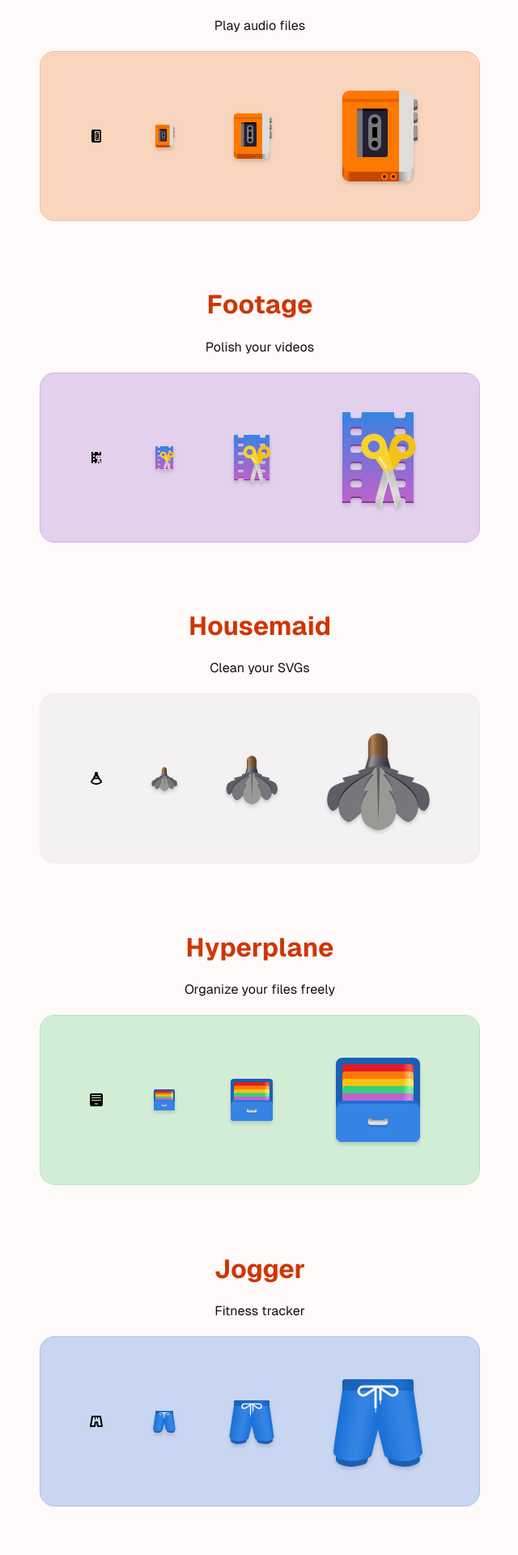
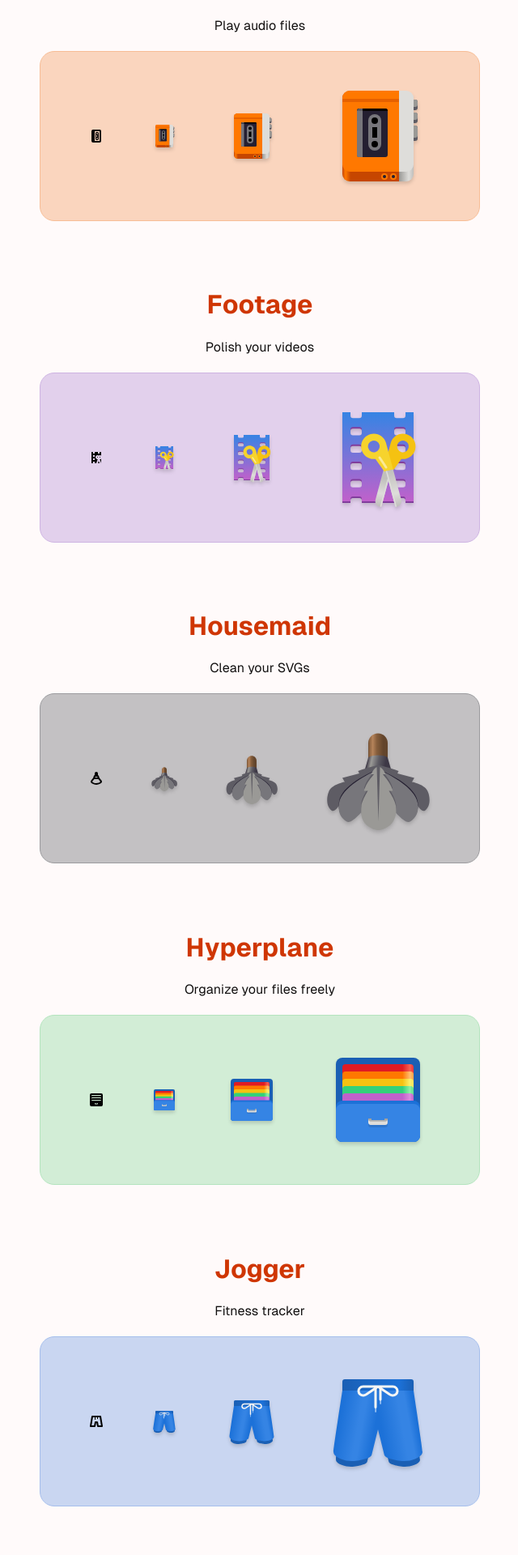
Before and after one commit to kra-mo/kramo.page, a Jekyll site: the page built from app-icon-design/index.html, in a window 1280 px wide. Shown: the part 956-2876 px from the top of the page at 81% size, without its empty margins (319-959 px from the left). Built offline with Jekyll 4.4.1, drawn with Linux system fonts in a browser that asks for light colours.

Commit message:
Use dark color for Housemaid

```diff
--- a/_data/apps.yml
+++ b/_data/apps.yml
@@ -22,7 +22,7 @@
 - name: Housemaid
   url: https://gitlab.gnome.org/World/housemaid
   desc: Clean your SVGs
-  color: dbdce0
+  color: 373b42
 
 - name: Hyperplane
   url: https://github.com/kra-mo/hyperplane
```
